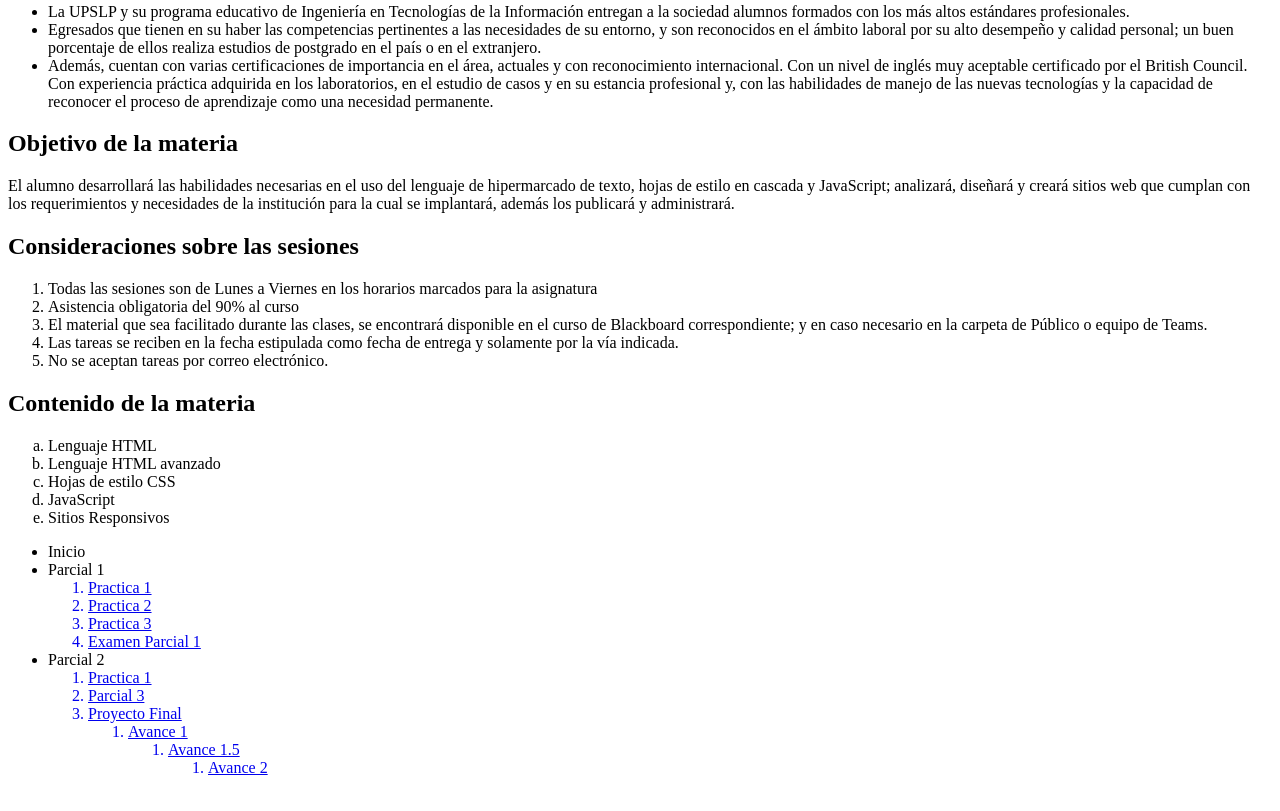
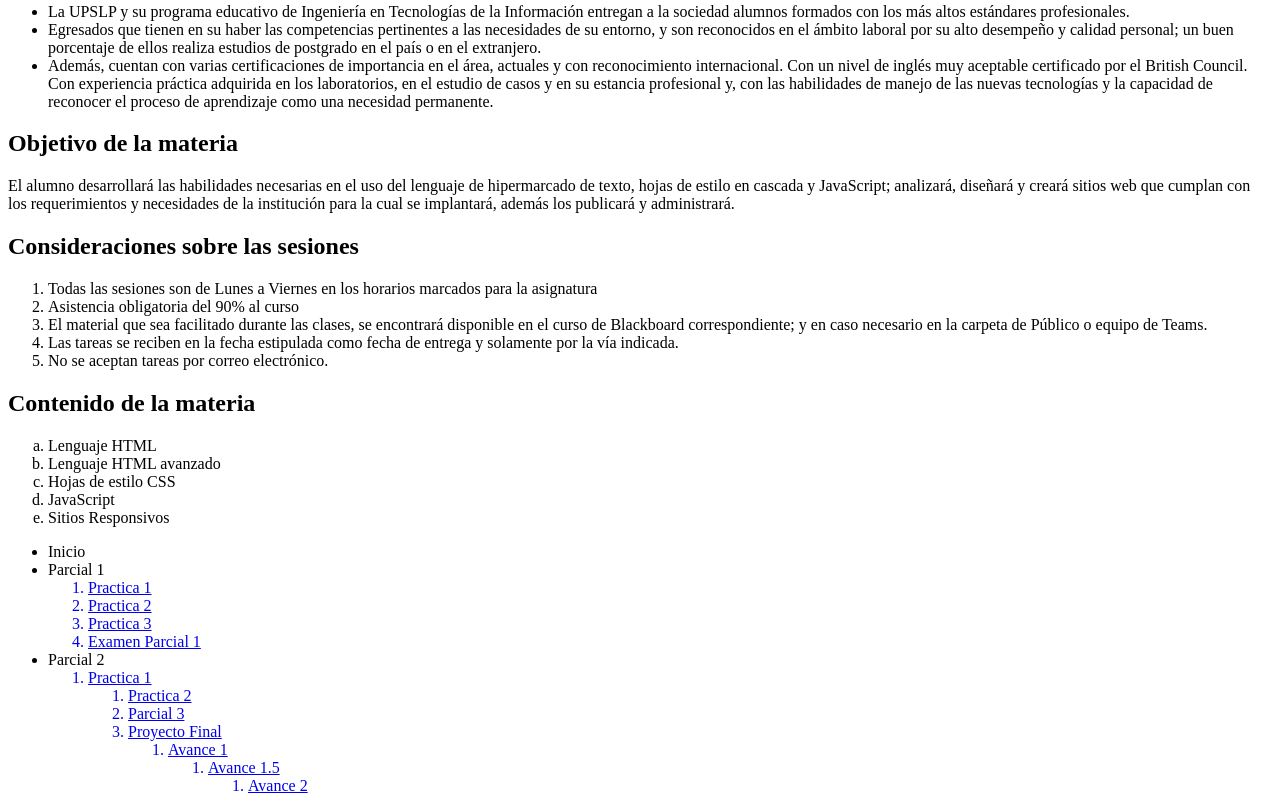
Before and after one commit to Angel181583/portafolio, a plain HTML site: page index.html in a window 1280 px wide. Shown: the part 806-1617 px from the top of the page. Drawn offline with Linux system fonts and the light colour scheme.

Commit message:
Update index.html

```diff
--- a/index.html
+++ b/index.html
@@ -103,6 +103,11 @@
 				    target="_blanck">
 				    <li>Practica 1</li>
 			    <a\>
+			<ol type="1">
+			    <a href="Practica_2.html"
+				    target="_blanck">
+				    <li>Practica 2</li>
+			    <a\>
                 <li>Parcial 3</li>
 		<li>Proyecto Final</li>
 			<ol type="1">
```
